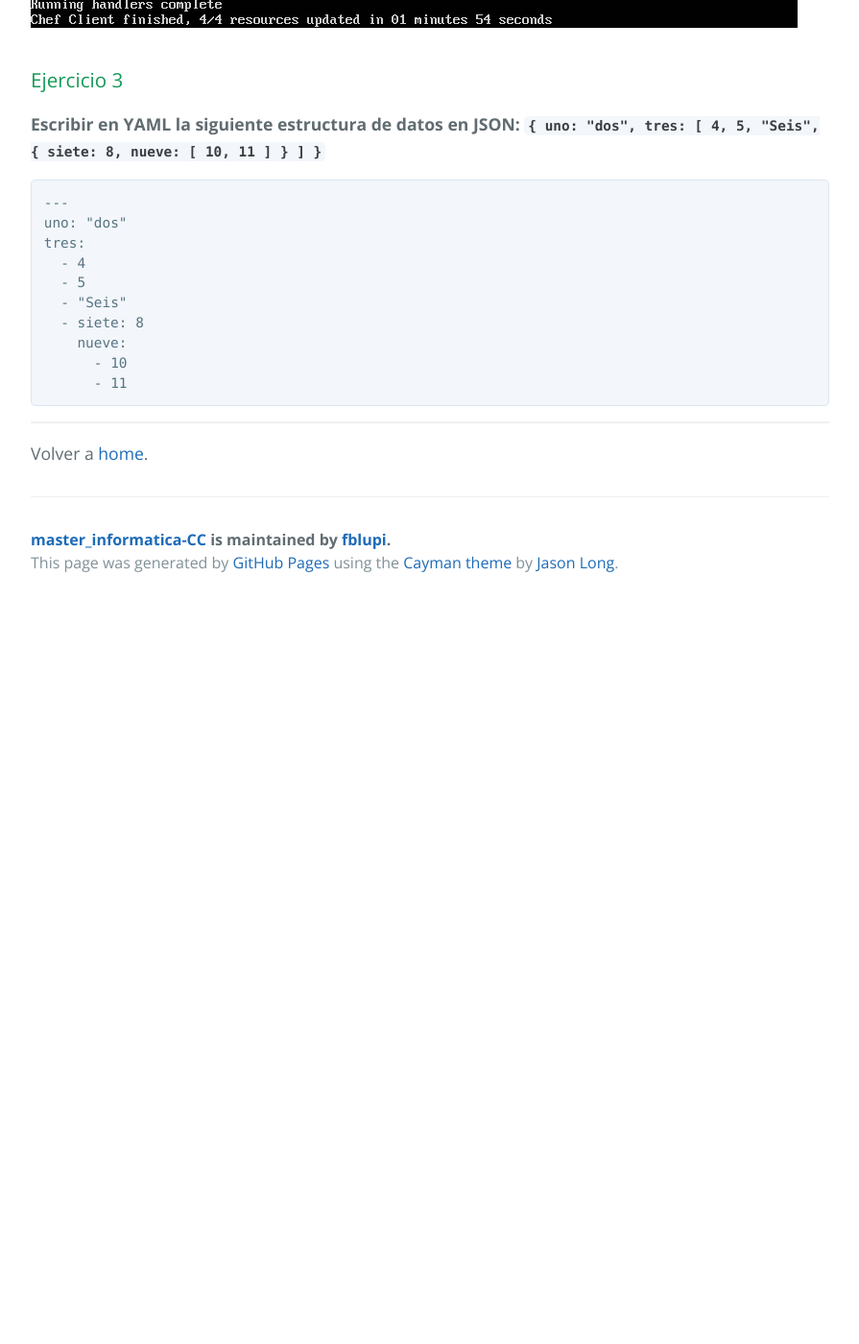
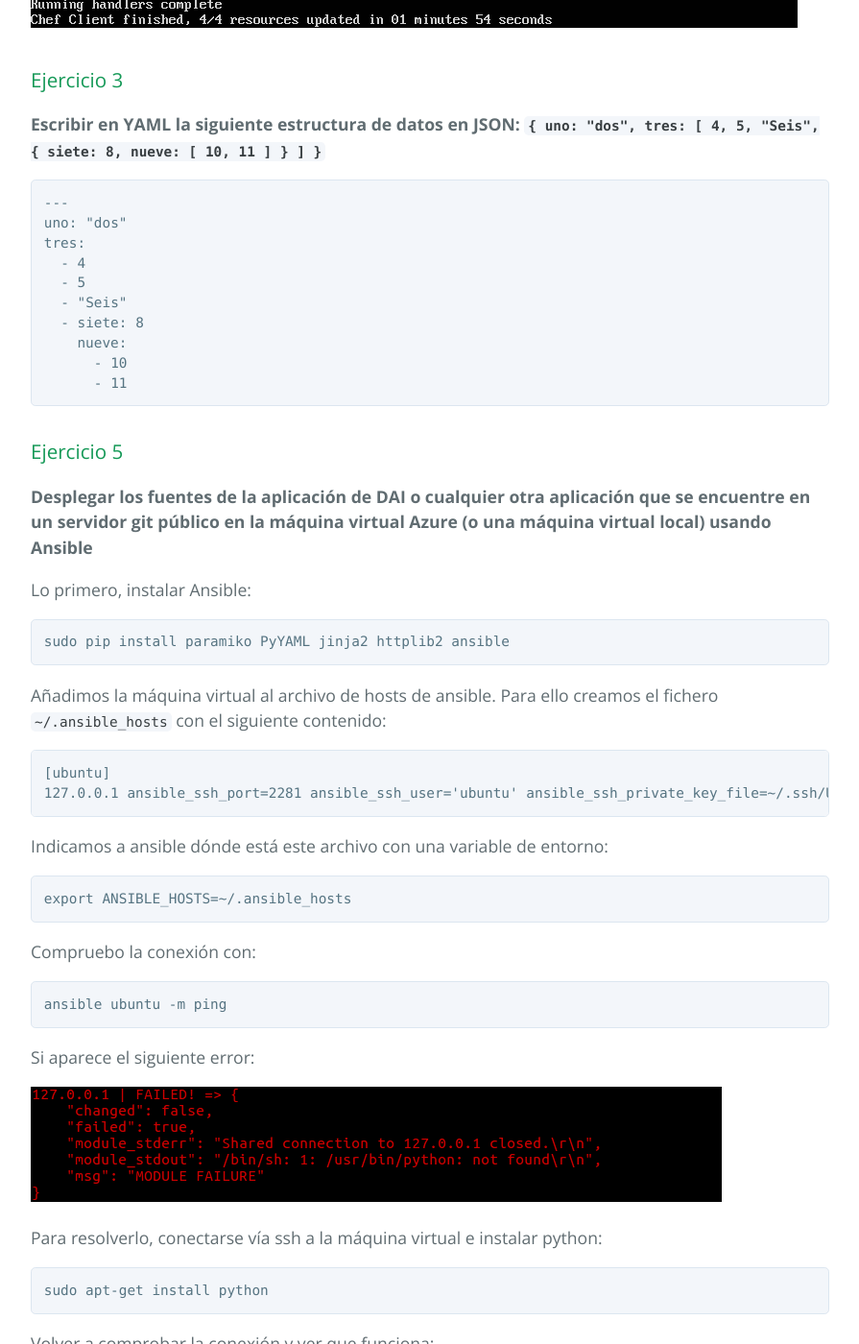
Before and after one commit to fblupi/master_informatica-CCFI, a Jekyll site: the page built from ejercicios-2.md, in a window 1280 px wide and 1400 px high, scrolled down 2259 px. Shown: the whole window at 96% size, without its empty margins (192-1087 px from the left). Built offline with Jekyll 4.4.1, drawn with Linux system fonts in a browser that asks for light colours; before the commit the page ends 2889 px from its top, so only the background shows below that; some of the changed text lies outside the part shown.

Commit message:
Ejercicio 5 closes #19

````diff
--- a/ejercicios-2.md
+++ b/ejercicios-2.md
@@ -84,6 +84,69 @@
       - 11
 ```
 
+### Ejercicio 5
+
+**Desplegar los fuentes de la aplicación de DAI o cualquier otra aplicación que se encuentre en un servidor git público en la máquina virtual Azure (o una máquina virtual local) usando Ansible**
+
+Lo primero, instalar Ansible:
+
+```
+sudo pip install paramiko PyYAML jinja2 httplib2 ansible
+```
+
+Añadimos la máquina virtual al archivo de hosts de ansible. Para ello creamos el fichero `~/.ansible_hosts` con el siguiente contenido:
+
+```
+[ubuntu]
+127.0.0.1 ansible_ssh_port=2281 ansible_ssh_user='ubuntu' ansible_ssh_private_key_file=~/.ssh/UbuntuVBox.pem
+```
+
+Indicamos a ansible dónde está este archivo con una variable de entorno:
+
+```
+export ANSIBLE_HOSTS=~/.ansible_hosts
+```
+
+Compruebo la conexión con:
+
+```
+ansible ubuntu -m ping
+```
+
+Si aparece el siguiente error:
+
+![Ansible needs Python](images/ansible-needs-python.png "ansible-needs-python")
+
+Para resolverlo, conectarse vía ssh a la máquina virtual e instalar python:
+
+```
+sudo apt-get install python
+```
+
+Volver a comprobar la conexión y ver que funciona:
+
+![Ansible connection](images/ansible-connection.png "ansible-connection")
+
+Ya conectados a la máquina virtual vamos a empezar a instalar dependencias:
+
+```
+ansible ubuntu -m command -a "sudo apt-get install git build-essential python-setuptools python-dev -y" --ask-sudo-pass
+ansible ubuntu -m command -a "sudo easy_install pip" --ask-sudo-pass
+ansible ubuntu -m command -a "sudo pip install django" --ask-sudo-pass
+```
+
+Descargar la aplicación:
+
+```
+ansible ubuntu -m git -a "repo=https://github.com/fblupi/polls-django.git dest=~/polls-django version=HEAD"
+```
+
+Ejercutarla:
+
+```
+ansible ubuntu -m command -a "sudo python polls-django/manage.py runserver" --ask-sudo-pass
+```
+
 ---
 
 Volver a [home](index).
````
Also changed, not shown: images/ansible-connection.png (added), images/ansible-needs-python.png (added).
